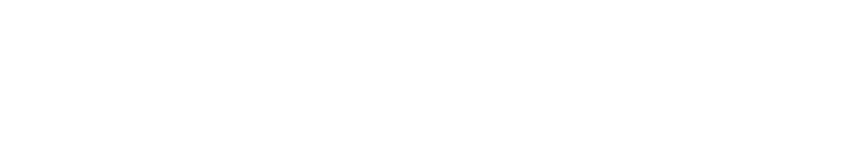
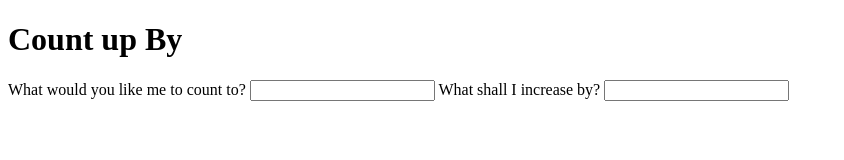
Before and after one commit to jasonkhan99/count-up-by, a plain HTML site: page index.html in a window 1280 px wide. Shown: the whole page, without its empty margins (0-844 px from the left). Drawn offline with Linux system fonts and the light colour scheme.

Commit message:
add form input to HTML.
Co-authored-by:  Joseph Pearce <joseph.pearce@gmail.com>

```diff
--- a/index.html
+++ b/index.html
@@ -5,6 +5,13 @@
     <title>Count Up By</title>
   </head>
   <body>
+    <h1>Count up By</h1>
+    <form id="input">
+      <label for="input1">What would you like me to count to?</label>
+      <input id="input1" type="text">
+      <label for="input2">What shall I increase by?</label>
+      <input id="input2" type="text">
+    </form>
 
   </body>
 </html>
```
